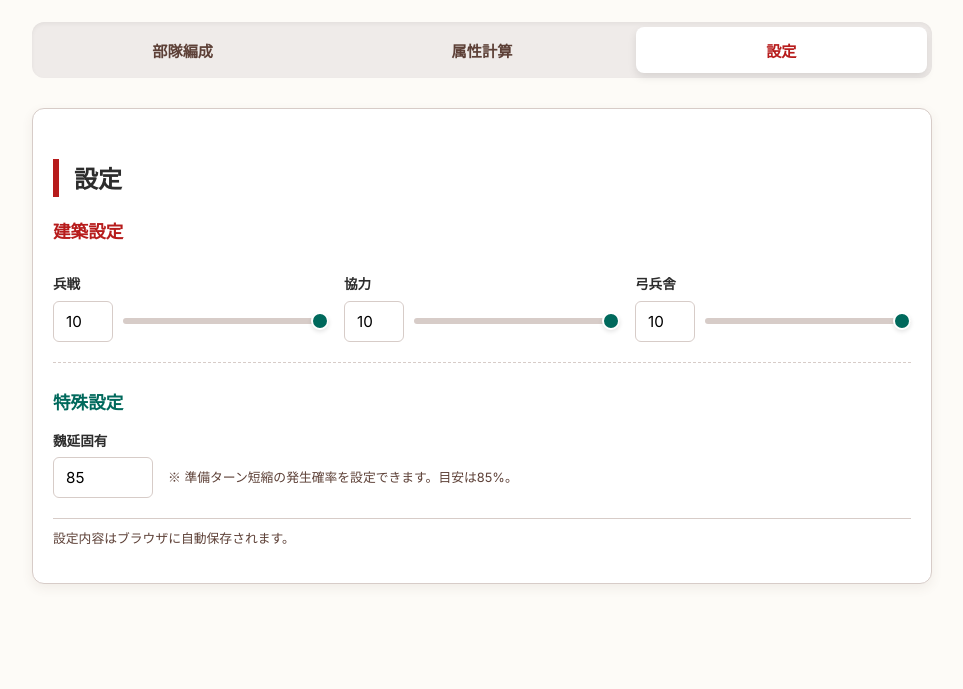
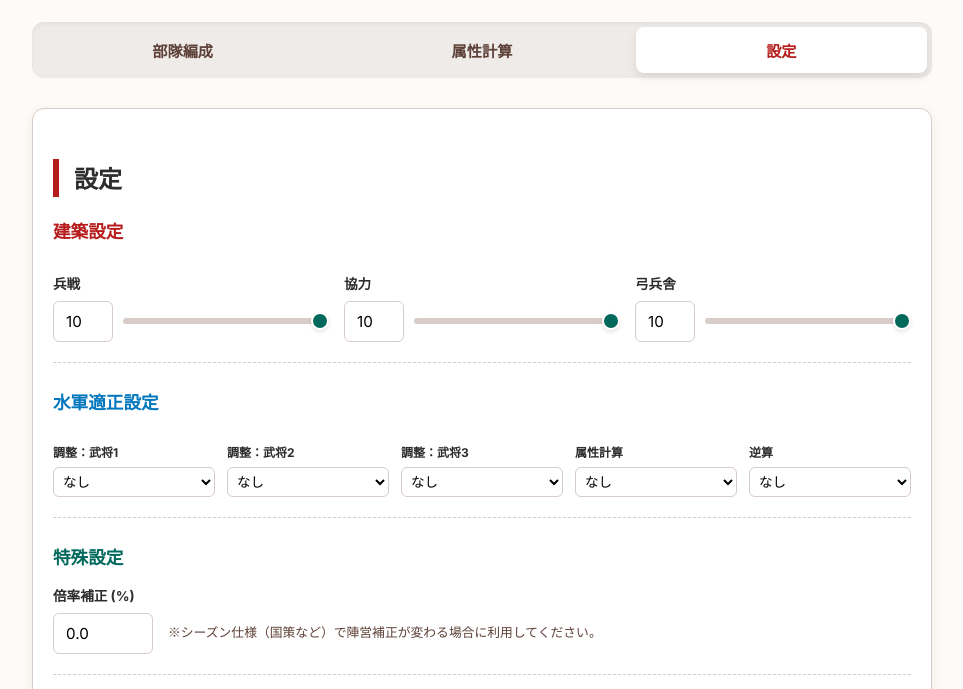
Before and after one commit to shsen-tori/shinsen-calu, a plain HTML site: page index.html in a window 1280 px wide. Both pictures are taken after a click on the button "設定". Shown: the part 111-800 px from the top of the page, without its empty margins (158-1121 px from the left). Drawn offline with Linux system fonts and the light colour scheme.

Commit message:
Add files via upload

```diff
--- a/index.html
+++ b/index.html
@@ -1024,7 +1024,71 @@
         </div>
       </div>
 
+      <h3 class="japanese-font" style="font-size: 1.1rem; color: #0277bd; margin-bottom: 15px;">水軍適正設定</h3>
+      <div
+        style="display: grid; grid-template-columns: repeat(auto-fit, minmax(140px, 1fr)); gap: 12px; margin-bottom: 25px; padding-bottom: 20px; border-bottom: 1px dashed var(--border-color);">
+        <div>
+          <p style="font-size: 0.75rem; font-weight: 700; margin-bottom: 5px;">調整：武将1</p>
+          <select id="optSuigunAdj1" onchange="saveOptions()" style="font-size: 0.85rem; padding: 5px;">
+            <option value="なし">なし</option>
+            <option value="S">S (+5％)</option>
+            <option value="A">A (+2％)</option>
+            <option value="B">B (-1％)</option>
+            <option value="C">C (-5％)</option>
+          </select>
+        </div>
+        <div>
+          <p style="font-size: 0.75rem; font-weight: 700; margin-bottom: 5px;">調整：武将2</p>
+          <select id="optSuigunAdj2" onchange="saveOptions()" style="font-size: 0.85rem; padding: 5px;">
+            <option value="なし">なし</option>
+            <option value="S">S (+5％)</option>
+            <option value="A">A (+2％)</option>
+            <option value="B">B (-1％)</option>
+            <option value="C">C (-5％)</option>
+          </select>
+        </div>
+        <div>
+          <p style="font-size: 0.75rem; font-weight: 700; margin-bottom: 5px;">調整：武将3</p>
+          <select id="optSuigunAdj3" onchange="saveOptions()" style="font-size: 0.85rem; padding: 5px;">
+            <option value="なし">なし</option>
+            <option value="S">S (+5％)</option>
+            <option value="A">A (+2％)</option>
+            <option value="B">B (-1％)</option>
+            <option value="C">C (-5％)</option>
+          </select>
+        </div>
+        <div>
+          <p style="font-size: 0.75rem; font-weight: 700; margin-bottom: 5px;">属性計算</p>
+          <select id="optSuigunCalc" onchange="saveOptions()" style="font-size: 0.85rem; padding: 5px;">
+            <option value="なし">なし</option>
+            <option value="S">S (+5％)</option>
+            <option value="A">A (+2％)</option>
+            <option value="B">B (-1％)</option>
+            <option value="C">C (-5％)</option>
+          </select>
+        </div>
+        <div>
+          <p style="font-size: 0.75rem; font-weight: 700; margin-bottom: 5px;">逆算</p>
+          <select id="optSuigunRev" onchange="saveOptions()" style="font-size: 0.85rem; padding: 5px;">
+            <option value="なし">なし</option>
+            <option value="S">S (+5％)</option>
+            <option value="A">A (+2％)</option>
+            <option value="B">B (-1％)</option>
+            <option value="C">C (-5％)</option>
+          </select>
+        </div>
+      </div>
+
       <h3 class="japanese-font" style="font-size: 1.1rem; color: var(--accent-jade); margin-bottom: 15px;">特殊設定</h3>
+      <div style="margin-bottom: 20px; padding-bottom: 20px; border-bottom: 1px dashed var(--border-color);">
+        <p style="font-size: 0.85rem; font-weight: 700; margin-bottom: 5px;">倍率補正 (%)</p>
+        <div style="display: flex; align-items: center; gap: 15px;">
+          <input type="number" id="optMultCorr" value="0.0" min="0" max="100" step="0.1" onchange="saveOptions()"
+            style="width: 100px;">
+          <span style="font-size: 0.8rem; color: var(--text-sub);">※シーズン仕様（国策など）で陣営補正が変わる場合に利用してください。
+          </span>
+        </div>
+      </div>
       <div style="margin-bottom: 20px;">
         <p style="font-size: 0.85rem; font-weight: 700; margin-bottom: 5px;">魏延固有</p>
         <div style="display: flex; align-items: center; gap: 15px;">
@@ -1311,19 +1375,27 @@
       let kyoryoku = parseInt(document.getElementById('optKyoryoku').value);
       let kyuheisha = parseInt(document.getElementById('optKyuheisha').value);
       let gienKoyu = parseInt(document.getElementById('optGienKoyu').value);
+      let multCorr = parseFloat(document.getElementById('optMultCorr').value);
+      let suigunAdj1 = document.getElementById('optSuigunAdj1').value;
+      let suigunAdj2 = document.getElementById('optSuigunAdj2').value;
+      let suigunAdj3 = document.getElementById('optSuigunAdj3').value;
+      let suigunCalc = document.getElementById('optSuigunCalc').value;
+      let suigunRev = document.getElementById('optSuigunRev').value;
 
       // Enforce limits and integer
       if (isNaN(hyosen) || hyosen < 0) hyosen = 0; if (hyosen > 10) hyosen = 10;
       if (isNaN(kyoryoku) || kyoryoku < 0) kyoryoku = 0; if (kyoryoku > 10) kyoryoku = 10;
       if (isNaN(kyuheisha) || kyuheisha < 0) kyuheisha = 0; if (kyuheisha > 10) kyuheisha = 10;
       if (isNaN(gienKoyu) || gienKoyu < 0) gienKoyu = 0; if (gienKoyu > 100) gienKoyu = 100;
+      if (isNaN(multCorr) || multCorr < 0) multCorr = 0; if (multCorr > 100) multCorr = 100;
 
       document.getElementById('optHyosen').value = hyosen;
       document.getElementById('optKyoryoku').value = kyoryoku;
       document.getElementById('optKyuheisha').value = kyuheisha;
       document.getElementById('optGienKoyu').value = gienKoyu;
-
-      const options = { hyosen, kyoryoku, kyuheisha, gienKoyu };
+      document.getElementById('optMultCorr').value = multCorr;
+
+      const options = { hyosen, kyoryoku, kyuheisha, gienKoyu, multCorr, suigunAdj1, suigunAdj2, suigunAdj3, suigunCalc, suigunRev };
       localStorage.setItem("gameOptions", JSON.stringify(options));
 
       updateDynamicLabels();
@@ -1343,6 +1415,12 @@
         document.getElementById('optKyoryoku').value = options.kyoryoku !== undefined ? options.kyoryoku : 10;
         document.getElementById('optKyuheisha').value = options.kyuheisha !== undefined ? options.kyuheisha : 10;
         document.getElementById('optGienKoyu').value = options.gienKoyu !== undefined ? options.gienKoyu : 85;
+        document.getElementById('optMultCorr').value = options.multCorr !== undefined ? options.multCorr : 0;
+        if (options.suigunAdj1) document.getElementById('optSuigunAdj1').value = options.suigunAdj1;
+        if (options.suigunAdj2) document.getElementById('optSuigunAdj2').value = options.suigunAdj2;
+        if (options.suigunAdj3) document.getElementById('optSuigunAdj3').value = options.suigunAdj3;
+        if (options.suigunCalc) document.getElementById('optSuigunCalc').value = options.suigunCalc;
+        if (options.suigunRev) document.getElementById('optSuigunRev').value = options.suigunRev;
       }
       updateDynamicLabels();
     }
@@ -1361,6 +1439,18 @@
 
     function getKyoryokuBonus() {
       return (parseInt(document.getElementById('optKyoryoku').value) || 0) / 100;
+    }
+
+    function getCustomMultCorrection() {
+      return (parseFloat(document.getElementById('optMultCorr').value) || 0) / 100;
+    }
+
+    function getSuigunBonus(aptitude) {
+      if (aptitude === 'S') return 0.05;
+      if (aptitude === 'A') return 0.02;
+      if (aptitude === 'B') return -0.01;
+      if (aptitude === 'C') return -0.05;
+      return 0;
     }
 
     function getKyuheishaBonus(type) {
@@ -2087,6 +2177,8 @@
 
       let isFactionMatched = document.getElementById("checkFaction").checked;
       if (isFactionMatched) multiplier += getKyoryokuBonus();
+      multiplier += getCustomMultCorrection();
+      multiplier += getSuigunBonus(document.getElementById('optSuigunCalc').value);
 
       let baseBonus = getHyosenBonus();
       let troopBonus = getKyuheishaBonus(selectedTroopType);
@@ -2252,6 +2344,8 @@
       const isAptitudeS = document.getElementById('revCheckAptS').checked;
       let multiplier = calcMultiplier(charName, aptitude, isAptitudeUp, isAptitudeS);
       if (document.getElementById('revCheckFaction').checked) multiplier += getKyoryokuBonus();
+      multiplier += getCustomMultCorrection();
+      multiplier += getSuigunBonus(document.getElementById('optSuigunRev').value);
 
       const baseBonus = getHyosenBonus();
       const troopBonus = getKyuheishaBonus(revTroopType);
@@ -2483,7 +2577,8 @@
 
       // 各武将の最終値を計算
       results.forEach(r => {
-        const totalMult = r.mult + factionBonus;
+        const navyBonus = getSuigunBonus(document.getElementById(`optSuigunAdj${r.idx}`).value);
+        const totalMult = r.mult + factionBonus + getCustomMultCorrection() + navyBonus;
         const raw = r.base + r.growth * (level - 1) + r.alloc;
         r.val = Math.max(0, roundGoShaGoCho(raw * totalMult + baseBonus + troopBonus + r.mod));
       });
```
